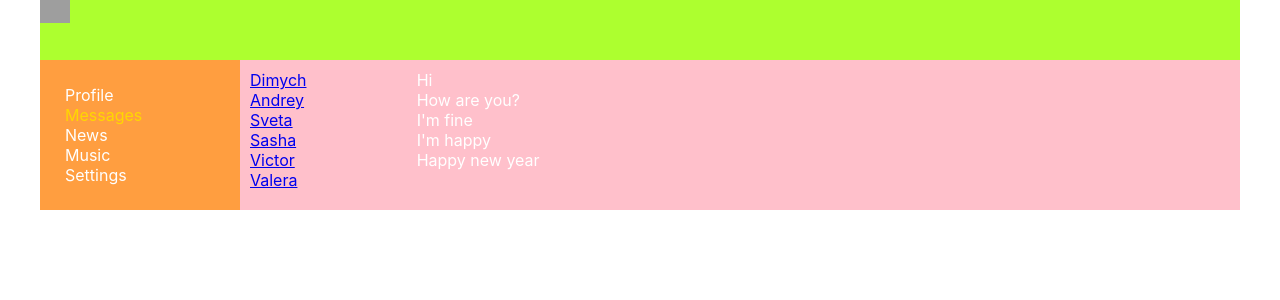
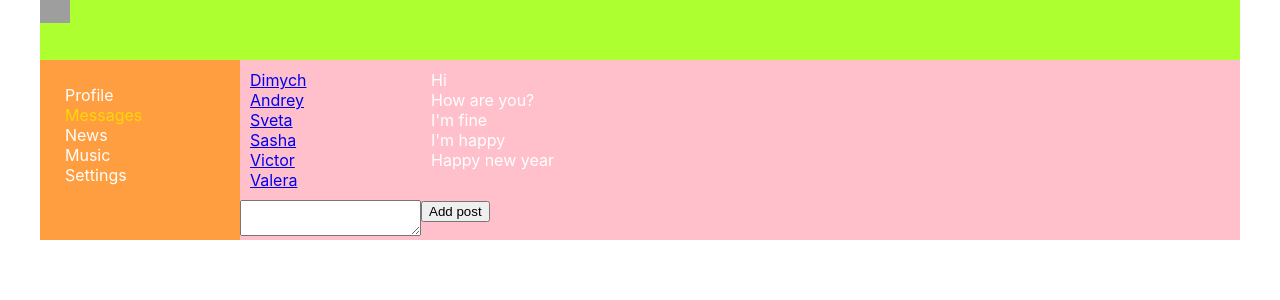
Before and after one commit to DmitryDor/My-social-networkts62, a React (Create React App) app: page /dialogs in a window 1280 px wide. Shown: the top 300 px of the page. Built offline with nearby package versions, Linux system fonts and the light colour scheme; grey boxes are pictures that could not be loaded.

Commit message:
Lesson31( ref, onClick)

```diff
--- a/src/App.tsx
+++ b/src/App.tsx
@@ -8,7 +8,7 @@ import {BrowserRouter, Route} from 'react-router-dom';
 import News from "./components/News/News";
 import Music from "./components/Music/Music";
 import Settings from "./components/Settings/Settings";
-import {DialogsType, MessagesType, StateType} from "./redux/state";
+import { StateType} from "./redux/state";
 
 
 export type PropsType = {
@@ -24,8 +24,8 @@ return (
             <Header/>
             <Navbar/>
             <div className='app-wrapper-content'>
-                <Route path="/dialogs" render={() => <Dialogs dialogsPage={props.state.dialogsPage}/>}/>
-                <Route path="/profile" render={() => <Profile profilePage={props.state.profilePage}/>}/>
+                <Route path="/dialogs" render={() => <Dialogs state={props.state.dialogsPage}/>}/>
+                <Route path="/profile" render={() => <Profile state={props.state.profilePage}/>}/>
                 <Route path="/news" render={() => <News/>}/>
                 <Route path="/music" render={() => <Music/>}/>
                 <Route path="/settings" render={() => <Settings/>}/>
--- a/src/components/Dialogs/Dialogs.tsx
+++ b/src/components/Dialogs/Dialogs.tsx
@@ -7,15 +7,21 @@ import {DialogsPageType, DialogsType, MessagesType} from "../../redux/state";
 
 
 type PropsType = {
-    dialogsPage: DialogsPageType
+    state: DialogsPageType
 }
 
 const Dialogs = (props: PropsType) => {
 
 
-    let dialogsElements = props.dialogsPage.dialogsData.map(dialog => <DialogItem name={dialog.name} id={dialog.id}/>);
-    let messagesElements = props.dialogsPage.messagesData.map(message => <Message message={message.message}/>);
+    let dialogsElements = props.state.dialogsData.map(dialog => <DialogItem name={dialog.name} id={dialog.id}/>);
+    let messagesElements = props.state.messagesData.map(message => <Message message={message.message}/>);
 
+    let newMessgeElement: any= React.createRef();
+
+    let addMessage = () => {
+        let newText = newMessgeElement.current.value;
+        alert(newText)
+    }
 
     return (
         <div className={styles.dialogs}>
@@ -25,6 +31,12 @@ const Dialogs = (props: PropsType) => {
             <div className={styles.messages}>
                 {messagesElements}
             </div>
+            <div>
+                <textarea ref={newMessgeElement}/>
+            </div>
+            <div>
+                <button onClick={ addMessage  }>Add post</button>
+            </div>
         </div>
     );
 }
--- a/src/components/Profile/MyPosts/MyPosts.tsx
+++ b/src/components/Profile/MyPosts/MyPosts.tsx
@@ -1,4 +1,4 @@
-import React from 'react';
+import React, {DetailedHTMLProps, TextareaHTMLAttributes} from 'react';
 import styles from "./MyPosts.module.css";
 import Post from "./Post/Post";
 import {PostType} from "../../../redux/state";
@@ -21,15 +21,23 @@ const MyPosts = (props: PropsType) => {
 }) Ниже эта же запись в сокращённром варианте*/
 
 let postElements =  props.postData.map(post => <Post message={post.message} likesCount={post.likesCount} id={post.id}/> );
+
+let newPostElement: any = React.createRef();
+
+let addPost = () => {
+    let text = newPostElement.current.value;
+   alert(text);
+}
+
     return (
         <div className={styles.postsBlock}>
             <h3>My posts</h3>
             <div>
                 <div>
-                    <textarea></textarea>
+                    <textarea ref={newPostElement}/>
                 </div>
                 <div>
-                    <button>Add post</button>
+                    <button onClick={ addPost }>Add post</button>
                 </div>
             </div>
             <div className={styles.posts}>
--- a/src/components/Profile/Profile.tsx
+++ b/src/components/Profile/Profile.tsx
@@ -7,7 +7,7 @@ import {ProfilePageType} from "../../redux/state";
 
 
 type PropsType = {
-    profilePage: ProfilePageType
+    state: ProfilePageType
 }
 
   const Profile = (props: PropsType) => {
@@ -16,7 +16,7 @@ type PropsType = {
     return (
         <div >
             <ProfileInfo/>
-            <MyPosts postData={props.profilePage.postData}/>
+            <MyPosts postData={props.state.postData}/>
         </div>
     );
 }
--- a/src/index.tsx
+++ b/src/index.tsx
@@ -4,7 +4,7 @@ import './index.css';
 import App from './App';
 import * as serviceWorker from './serviceWorker';
 import {state} from "./redux/state";
-import {StateType} from "./redux/state";
+
 
 
 ReactDOM.render(
```
